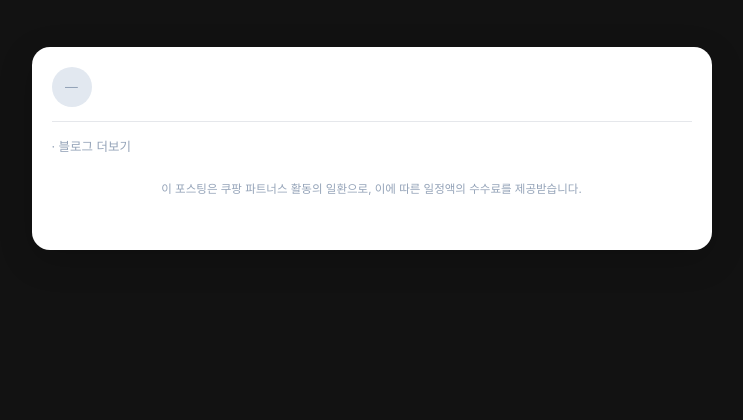
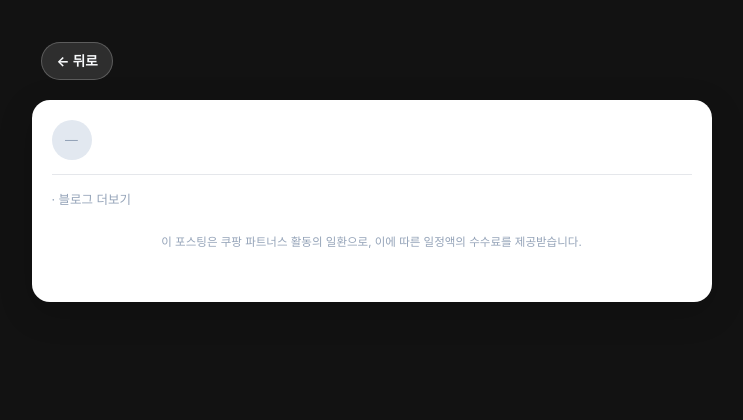
Before and after one commit to sswik/shortcrew, a FastAPI app: template app/client/templates/blog_detail.html in a window 1280 px wide. Shown: the part 84-504 px from the top of the page, without its empty margins (261-1004 px from the left). Run offline with FastAPI, Linux system fonts and the light colour scheme; the template is opened without the code that fills it, so the values that code supplies are empty; some web fonts are replaced.

Commit message:
style(blog): 상단 뒤로가기 버튼 + 구매버튼 솔리드 액센트(진하게)
- 뒤로가기(← 뒤로) 알약 버튼 상단 추가 → 블로그 목록으로.
- 구매버튼: 35% 투명(--tap-accent, 비활성처럼 연함) → 솔리드 --mall-accent + 그림자.

Co-Authored-By: Claude Opus 4.8 <noreply@anthropic.com>

```diff
--- a/app/client/templates/blog_detail.html
+++ b/app/client/templates/blog_detail.html
@@ -12,8 +12,15 @@
 <meta property="og:image" content="{{ post.product_image_url | e }}" />
 {% endif %}
 <style>
-    :root { --tap-accent: {{ mall_theme_tap | e }}; }
+    :root { --tap-accent: {{ mall_theme_tap | e }}; --mall-accent: {{ (mall_theme.accent or '#7c3aed') | e }}; }
     .page-body--mall .container { padding: 0; }
+    .blog-topbar { max-width: 680px; margin: 0.9rem auto 0; padding: 0 0.6rem; }
+    .blog-back {
+        display: inline-flex; align-items: center; gap: 0.3rem; padding: 0.5rem 0.9rem;
+        border-radius: 999px; background: rgba(255,255,255,0.12); color: #f8fafc;
+        border: 1px solid rgba(255,255,255,0.22); font-size: 0.85rem; font-weight: 700; text-decoration: none;
+    }
+    .blog-back:hover { background: rgba(255,255,255,0.2); }
     .blog-article { max-width: 680px; margin: 1.2rem auto; padding: 1.25rem 1.25rem 2.5rem; color: #1f2937; background: #ffffff; border-radius: 18px; box-shadow: 0 10px 34px rgba(0,0,0,0.18); }
     @media (max-width: 700px) { .blog-article { margin: 0.6rem; border-radius: 14px; padding: 1.05rem 1.05rem 2.2rem; } }
     /* 채널 헤더: 프사 + 채널명 한 줄 */
@@ -32,10 +39,11 @@
     .blog-article__body p { margin: 0 0 0.9rem; }
     .blog-article__body img { max-width: 100%; border-radius: 12px; }
     .blog-buy {
-        display: block; text-align: center; margin: 1.5rem 0; padding: 0.95rem 1rem;
-        border-radius: 14px; background: var(--tap-accent, #7c3aed); color: #fff; font-weight: 800;
-        text-decoration: none; font-size: 1rem;
+        display: block; text-align: center; margin: 1.5rem 0; padding: 1rem 1rem;
+        border-radius: 14px; background: var(--mall-accent, #7c3aed); color: #fff; font-weight: 800;
+        text-decoration: none; font-size: 1.02rem; box-shadow: 0 6px 18px rgba(0,0,0,0.22);
     }
+    .blog-buy:hover { filter: brightness(1.06); }
     .blog-disclosure { font-size: 0.72rem; color: #94a3b8; text-align: center; margin-top: 1.5rem; line-height: 1.5; }
 </style>
 {% endblock %}
@@ -44,6 +52,9 @@
 {% block main_extra_class %} page-body--mall{% endblock %}
 
 {% block content %}
+<div class="blog-topbar">
+    <a class="blog-back" href="/{{ pump.name_slug }}/blog">← 뒤로</a>
+</div>
 <article class="blog-article">
     <a class="blog-channel" href="/{{ pump.name_slug }}">
         {% if pump.profile_image %}
```
